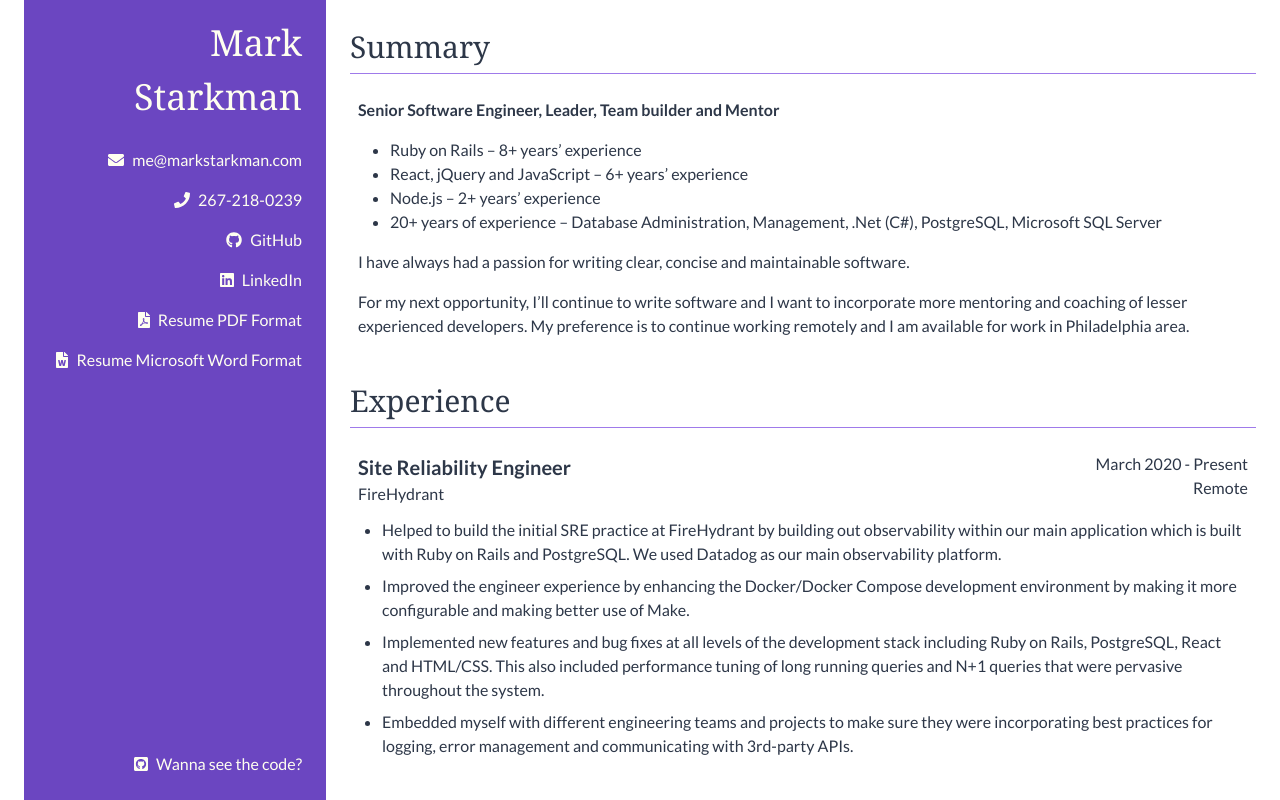
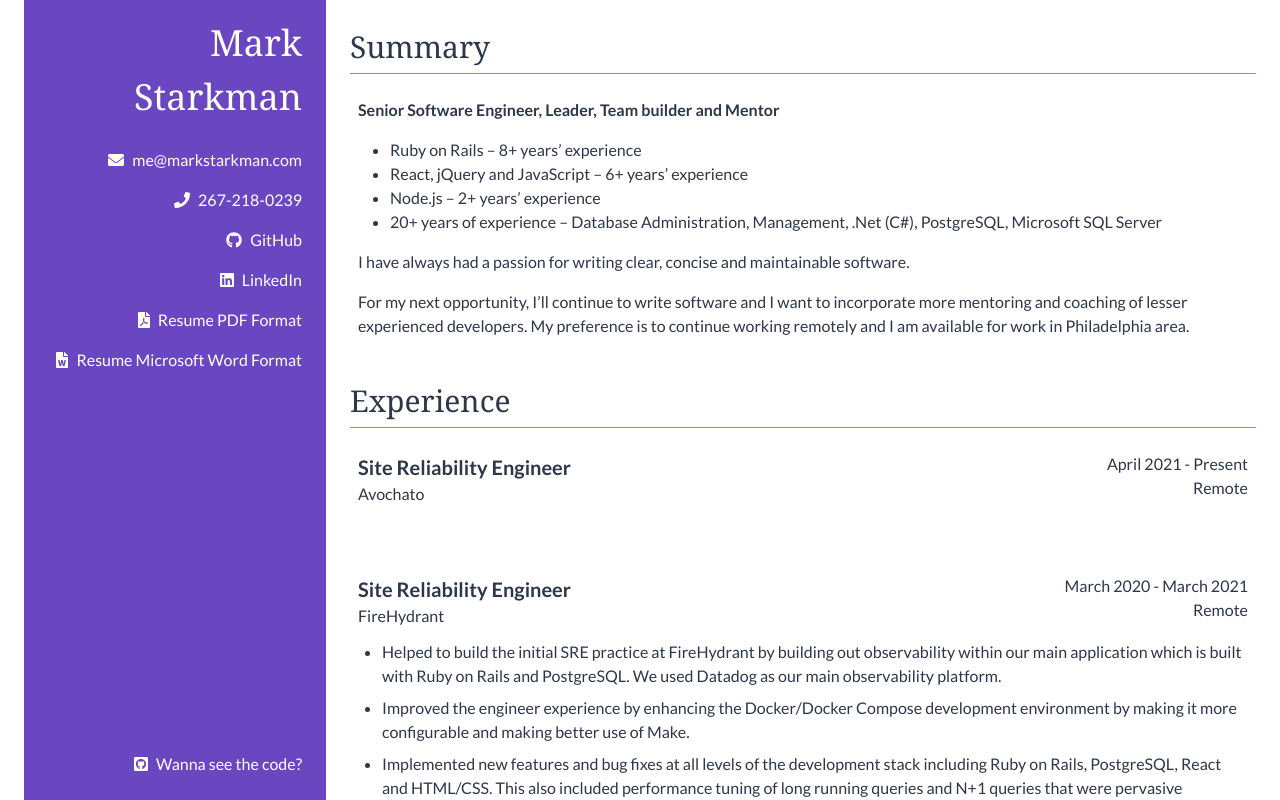
Before and after one commit to mstarkman/resume-part-deux, a Next.js app: page / in a window 1280 px wide. Shown: the top 800 px of the page. Built offline with nearby package versions, Linux system fonts and the light colour scheme.

Commit message:
Adding Avochato

```diff
--- a/data/experiences.ts
+++ b/data/experiences.ts
@@ -1,7 +1,14 @@
 const experiences = [
   {
     title: "Site Reliability Engineer",
-    dates: "March 2020 - Present",
+    dates: "April 2021 - Present",
+    place: "Avochato",
+    location: "Remote",
+    bullets: []
+  },
+  {
+    title: "Site Reliability Engineer",
+    dates: "March 2020 - March 2021",
     place: "FireHydrant",
     location: "Remote",
     bullets: [
```
Also changed, not shown: 2 other files (tests, documents, lock files or other folders).
